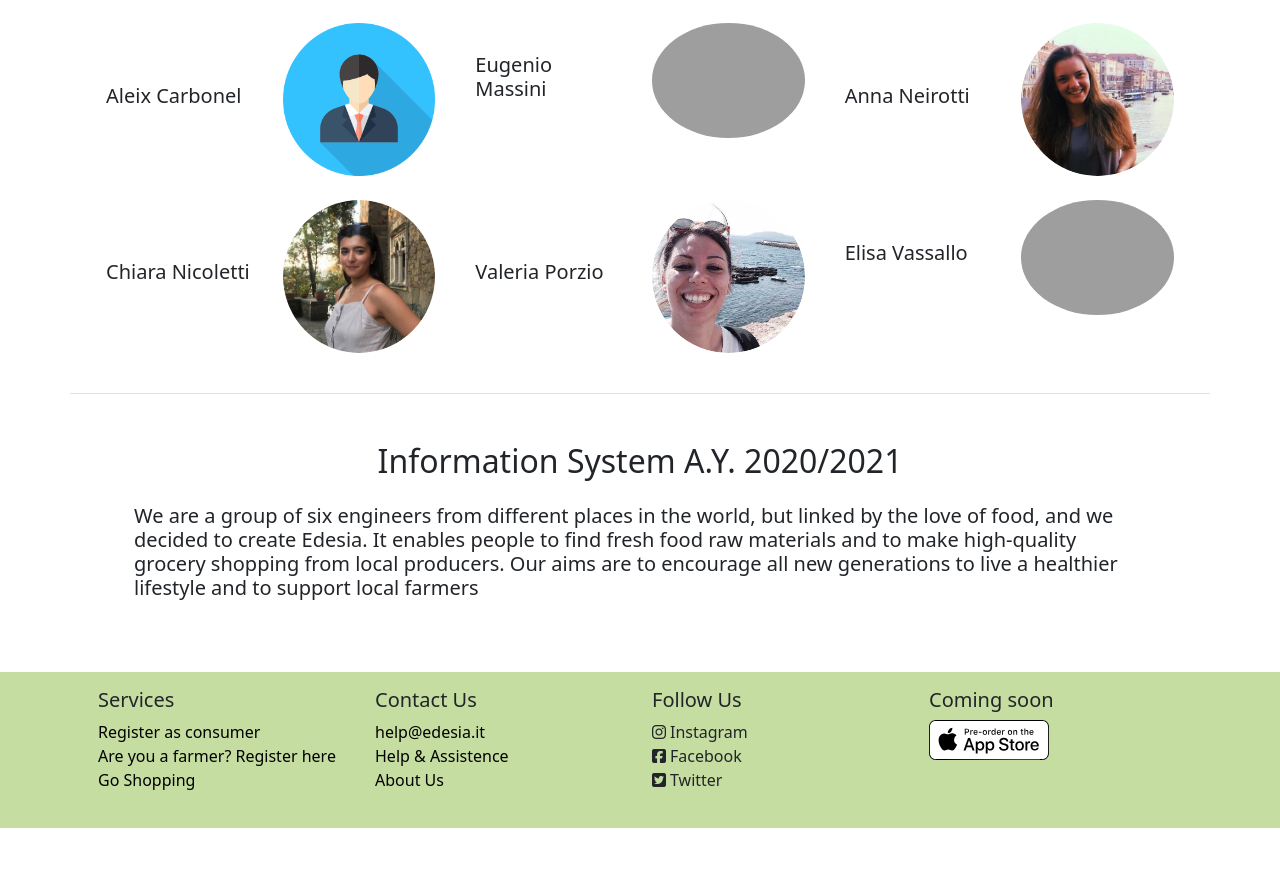
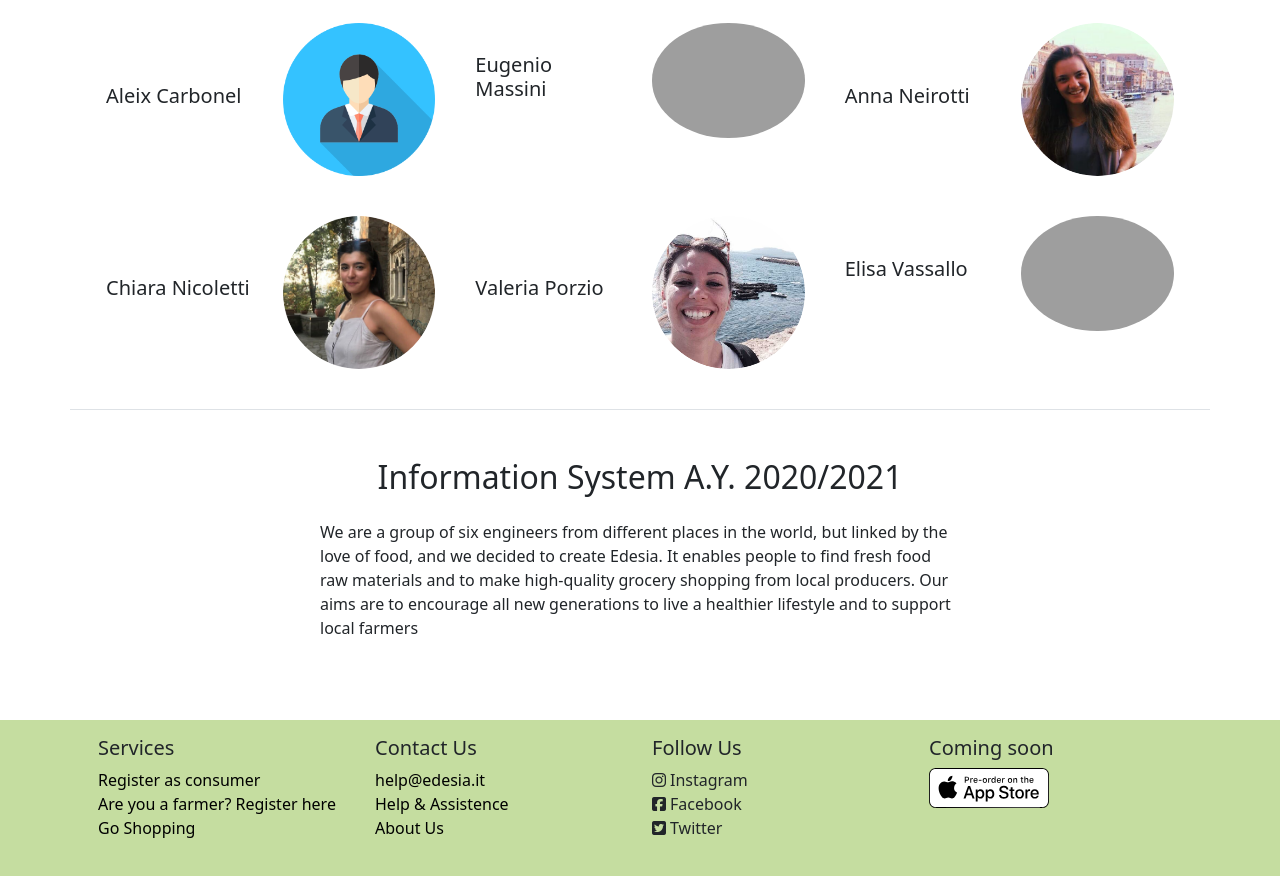
Before and after one commit to eugeniomassini/Edesia-Project-InformationSystem, a Python web app: template templates/Pages/general/about-us.html in a window 1280 px wide. Shown: the part 219-1095 px from the top of the page. Before the commit the page ends 1047 px from the top, so only its background shows below. Run offline with Jinja, Linux system fonts and the light colour scheme; the template is opened without the code that fills it, so the values that code supplies are empty; some libraries are stand-ins or nearby versions; grey boxes are pictures that could not be loaded.

Commit message:
Homepage & About Us finished

```diff
--- a/app.py
+++ b/app.py
@@ -138,7 +138,7 @@ def internal_server_error(e):
 
 # Homepagage routing
 # TODO google maps search bar
-@app.route('/')
+@app.route('/', methods=['GET', 'POST'])
 @app.route('/homepage', methods=['GET', 'POST'])
 def homepage():
     researchForm = ResearchForm()
--- a/templates/Pages/general/about-us.html
+++ b/templates/Pages/general/about-us.html
@@ -43,7 +43,7 @@
             </div>
 
             <div class="col mt-2">
-                <div class="row p-2">
+                <div class="row p-2 mt-3">
                     <div class="col-lg m-auto">
                         <h5>Chiara Nicoletti</h5>
                     </div>
@@ -54,7 +54,7 @@
                 </div>
             </div>
             <div class="col mt-2">
-                <div class="row p-2">
+                <div class="row p-2 mt-3">
                     <div class="col-lg m-auto">
                         <h5>Valeria Porzio</h5>
                     </div>
@@ -65,7 +65,7 @@
                 </div>
             </div>
             <div class="col mt-2">
-                <div class="row p-2">
+                <div class="row p-2 mt-3">
                     <div class="col-lg m-auto">
                         <h5>Elisa Vassallo</h5>
                     </div>
@@ -79,11 +79,14 @@
 
         <div class="row row h-50 p-5 border-top">
             <h2 class="text-center">Information System A.Y. 2020/2021</h2>
-            <p class="h5 p-3">We are a group of six engineers from different places in the world,
+            <div class="col-lg-8 m-auto">
+                 <p class="p-3">We are a group of six engineers from different places in the world,
                 but linked by the love of food, and we decided to create Edesia.
                 It enables people to find fresh food raw materials and to make high-quality grocery shopping from local producers.
                 Our aims are to encourage all new generations to live a healthier lifestyle and
                 to support local farmers</p>
+            </div>
+
         </div>
 
     </div>
```
Also changed, not shown: form.py (+7 -0 lines), templates/Pages/general/homepage.html (+6 -3 lines), website.db.
